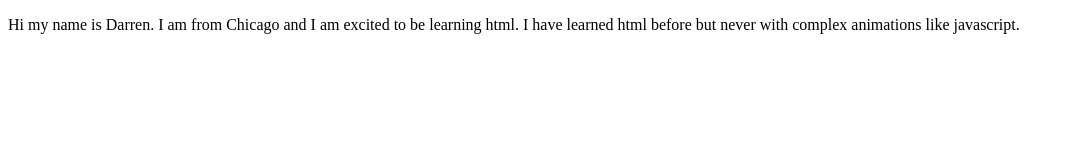
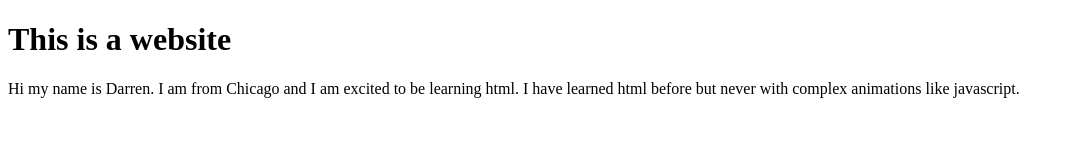
Before and after one commit to Darrentan88/itmd-361, a plain HTML site: page index.html in a window 1280 px wide. Shown: the whole page, without its empty margins (0-1074 px from the left). Drawn offline with Linux system fonts and the light colour scheme.

Commit message:
Update index.html

```diff
--- a/index.html
+++ b/index.html
@@ -1,9 +1,10 @@
 <!DOCTYPE html>
 <html lang="en">
 <head>
-  <title>ITMD-361 Internet Technologies and Web Design</title>
+<title> ITMD-361 Internet Technologies and Web Design </title>
 </head>
 <body>
-  <p> Hi my name is Darren. I am from Chicago and I am excited to be learning html. I have learned html before but never with complex animations like javascript.</p>
+<h1> This  is a website </h1>
+<p> Hi my name is Darren. I am from Chicago and I am excited to be learning html. I have learned html before but never with complex animations like javascript.</p>
 </body>
 </html>
```
